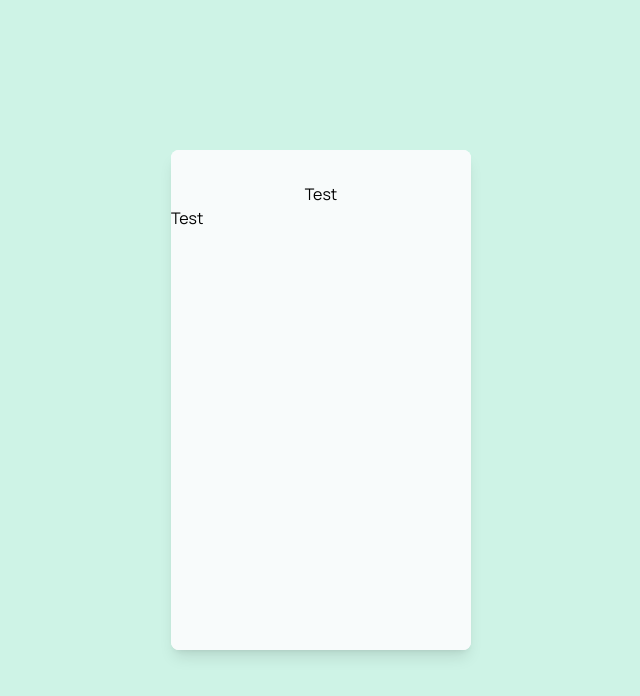
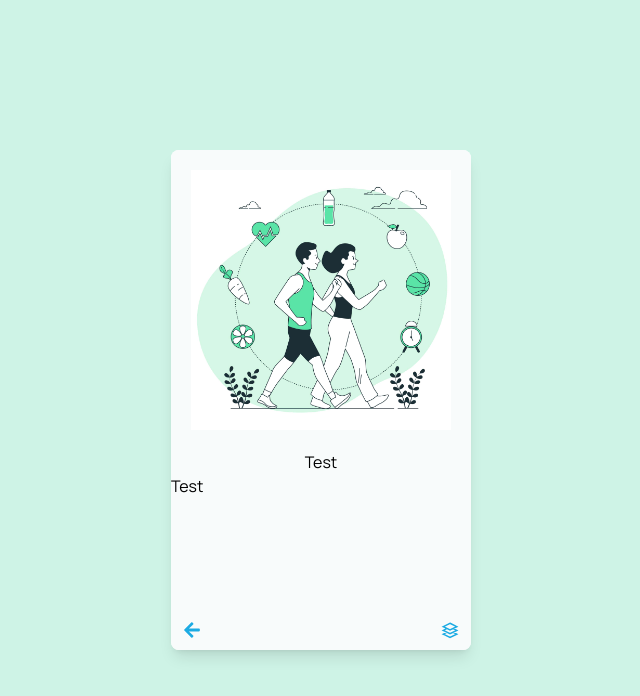
Before and after one commit to seanverano/reboost, a React (Vite) app: page /menu in a window 1280 px wide. Shown: the top 696 px of the page, without its empty margins (319-959 px from the left). Built offline with nearby package versions, Linux system fonts and the light colour scheme.

Commit message:
Add MenuPage's footer component

```diff
--- /dev/null
+++ b/src/components/menupage_components/MenuPageFooter.jsx
@@ -0,0 +1,26 @@
+import { FaArrowLeft } from "react-icons/fa";
+import { GrResources } from "react-icons/gr";
+
+const MenuPageFooter = ({ goHome }) => {
+  return (
+    <>
+      <div className="text-lg font-manrope absolute bottom-0 left-0 bg-transparent px-3 py-3 justify-between flex flex-row w-full">
+        <button
+          onClick={goHome}
+          className="flex 1 cursor-pointer items-center justify-center rounded-full h-4 bg-transparent text-[#000000] gap-2 font-bold leading-normal tracking-[0.015em] p-0"
+        >
+          <div className="flex items-center text-[#1CABE3] hover:text-[#000000]">
+            <FaArrowLeft />
+          </div>
+        </button>
+        <button className="flex 1 cursor-pointer items-center justify-center rounded-full h-4 bg-transparent text-[#000000] gap-2 font-bold leading-normal tracking-[0.015em] p-0">
+          <div className="flex items-center text-[#1CABE3] hover:text-[#000000]">
+            <GrResources />
+          </div>
+        </button>
+      </div>
+    </>
+  );
+};
+
+export default MenuPageFooter;
--- a/src/pages/MenuPage.jsx
+++ b/src/pages/MenuPage.jsx
@@ -1,17 +1,24 @@
 import { useNavigate } from "react-router-dom";
+import hero_one from "../assets/hero-one.jpg";
+import MenuPageFooter from "../components/menupage_components/MenuPageFooter";
 
 const MenuPage = () => {
   const navigate = useNavigate();
+  const goHome = () => navigate("/");
   const goDrink = () => navigate("/hydration-tracker");
 
   return (
     <div className="bg-[#F8FBFB] relative w-[300px] h-[500px] rounded-lg overflow-hidden font-manrope">
-      <div className="relative z-10 flex flex-col items-center pt-8">
+      <div className="relative z-10 flex flex-col items-center">
+        <div className="w-100% h-auto flex items-center justify-center text-center p-5">
+          <img src={hero_one} alt="Hero Image 1" />
+        </div>
         <h1>Test</h1>
       </div>
       <button onClick={goDrink}>
         <span>Test</span>
       </button>
+      <MenuPageFooter goHome={goHome} />
     </div>
   );
 };
```
Also changed, not shown: src/assets/hero-one.jpg (added).
